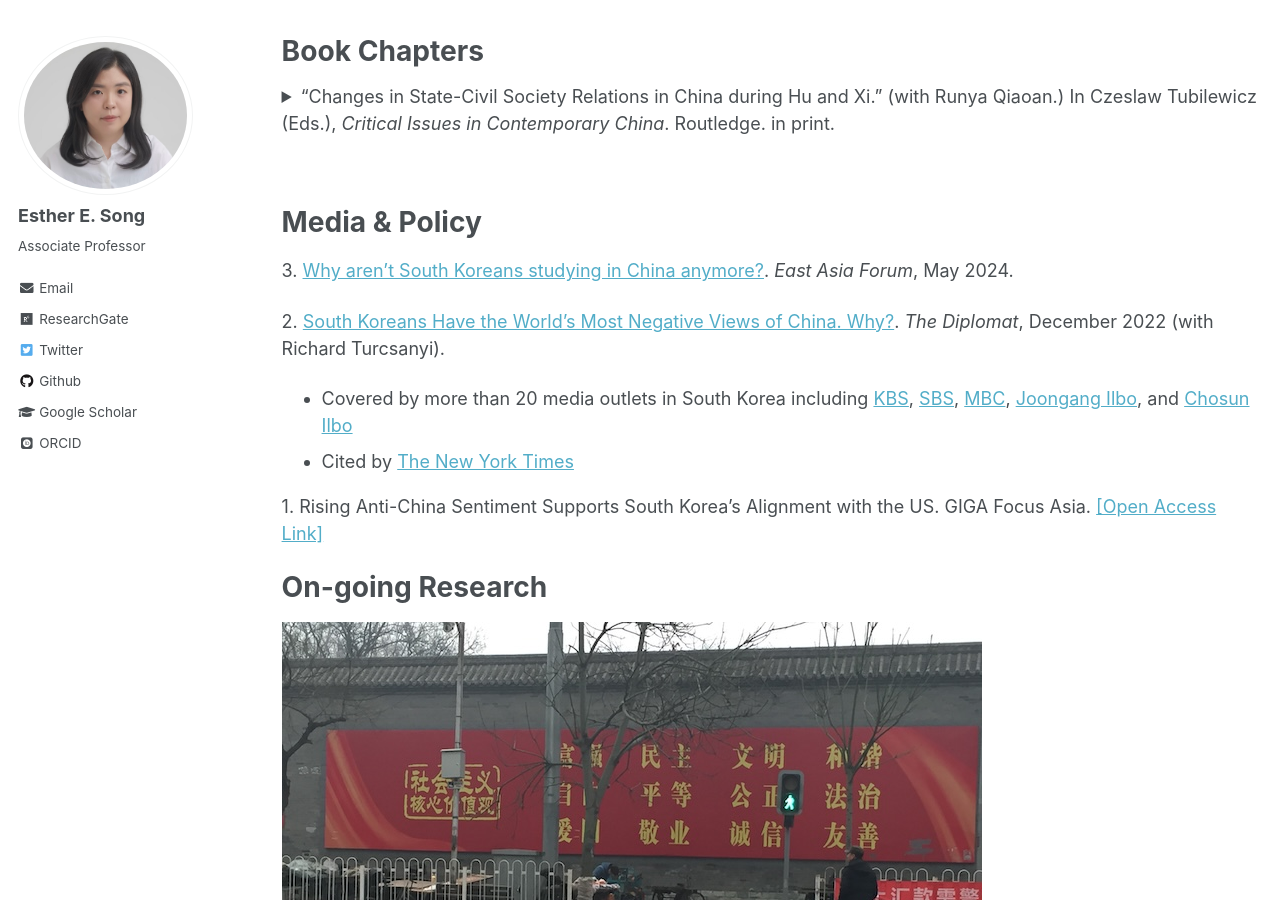
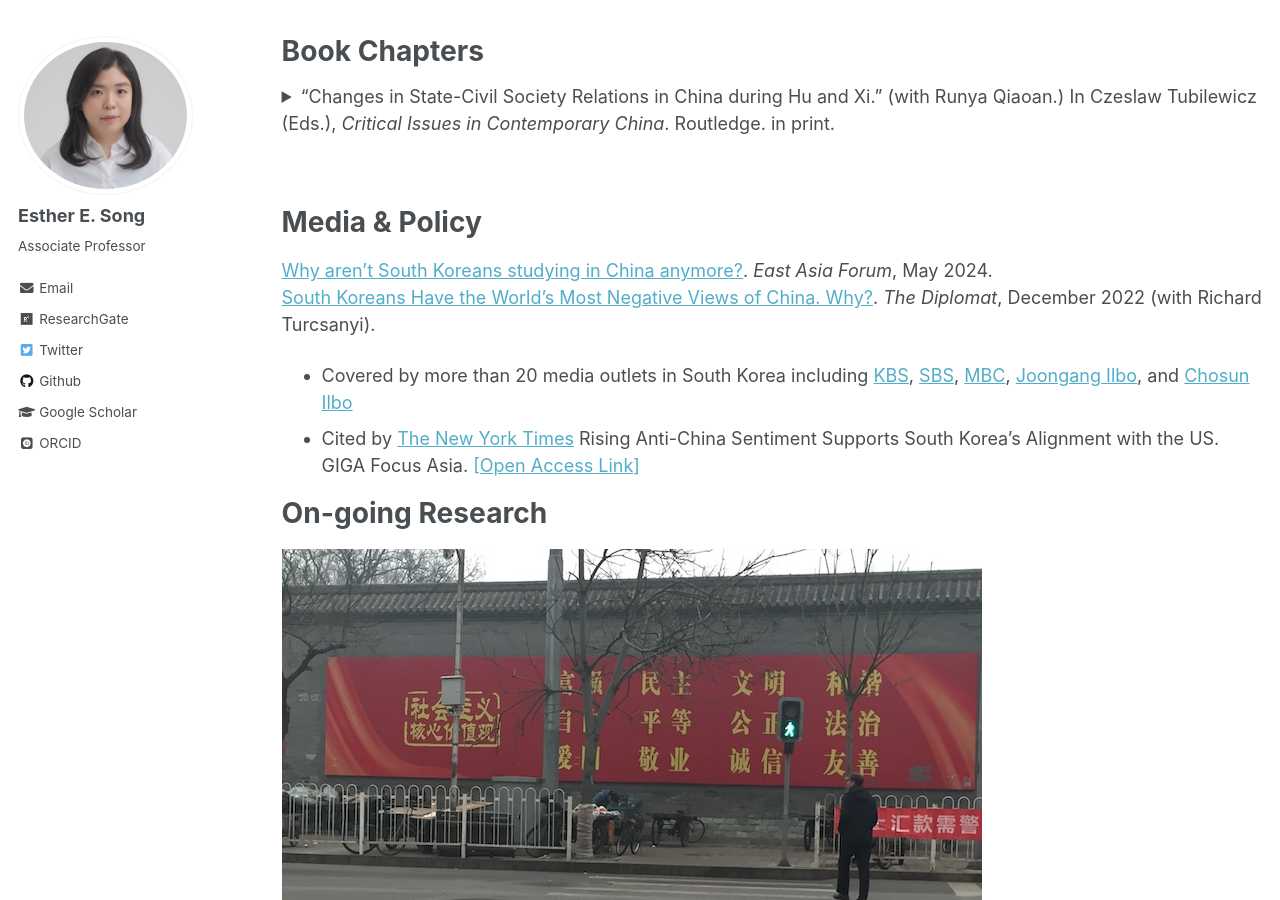
Before and after one commit to ehsong/ehsong.github.io, a Jekyll site: the page built from _pages/research.md, in a window 1280 px wide and 900 px high, scrolled down 1705 px. Built offline with Jekyll 4.4.1, drawn with Linux system fonts in a browser that asks for light colours; some web fonts are replaced.

Commit message:
Update research.md

```diff
--- a/_pages/research.md
+++ b/_pages/research.md
@@ -41,13 +41,11 @@ My research centers on civil society and NGO policies in China; China's diplomac
 
 # Media & Policy
 
-3\. [Why aren't South Koreans studying in China anymore?](https://eastasiaforum.org/2024/05/24/why-arent-south-koreans-studying-in-china-anymore/). *East Asia Forum*, May 2024.
-
-2\. [South Koreans Have the World's Most Negative Views of China. Why?](https://thediplomat.com/2022/12/south-koreans-have-the-worlds-most-negative-views-of-china-why/). *The Diplomat*, December 2022 (with Richard Turcsanyi).
+[Why aren't South Koreans studying in China anymore?](https://eastasiaforum.org/2024/05/24/why-arent-south-koreans-studying-in-china-anymore/). *East Asia Forum*, May 2024.
+[South Koreans Have the World's Most Negative Views of China. Why?](https://thediplomat.com/2022/12/south-koreans-have-the-worlds-most-negative-views-of-china-why/). *The Diplomat*, December 2022 (with Richard Turcsanyi).
    * Covered by more than 20 media outlets in South Korea including [KBS](https://news.kbs.co.kr/news/view.do?ncd=6207159&ref=A), [SBS](https://news.sbs.co.kr/news/endPage.do?news_id=N1007024887&plink=ORI&cooper=NAVER), [MBC](https://imnews.imbc.com/replay/2022/nwtoday/article/6440097_35752.html), [Joongang Ilbo](https://www.joongang.co.kr/article/25129259), and [Chosun Ilbo](https://www.chosun.com/international/international_general/2022/12/28/NSJ6CQ37RNEM3JOVZWWAZDRAAI/?utm_source=naver&utm_medium=referral&utm_campaign=naver-news)
    * Cited by [The New York Times](https://www.nytimes.com/2023/04/10/opinion/south-korea-japan-china-relations.html)
-
-1\. Rising Anti-China Sentiment Supports South Korea’s Alignment with the US. GIGA Focus Asia. [[Open Access Link]](https://www.giga-hamburg.de/en/publications/giga-focus/rising-anti-china-sentiment-supports-south-koreas-alignment-with-the-us)
+Rising Anti-China Sentiment Supports South Korea’s Alignment with the US. GIGA Focus Asia. [[Open Access Link]](https://www.giga-hamburg.de/en/publications/giga-focus/rising-anti-china-sentiment-supports-south-koreas-alignment-with-the-us)
 
 # On-going Research
 ![](/images/crosswalk2.jpg)
@@ -62,7 +60,7 @@ What explains the growth of the NGO sector in China during the recent decades? D
 
 *Working Papers*
 
-<details style="display:inline"><summary>The Political Origins of NGO Sector Expansion Under Authoritarianism: Evidence from Case Comparison of Three Post-Communist Countries.</summary><br><p>What explains the expansion of the NGO sector among authoritarian states in recent decades? Why do authoritarian states repress civil society yet are favorable to certain types of NGOs – the service-oriented NGOs? Using controlled case comparisons of three post-communist authoritarian states – Russia, Kazakhstan, and Belarus, this article demonstrates that NGO sector expansion – particularly the introduction of NGO outsourcing, has been introduced with the policies of welfare liberalization. The antecedent to welfare liberalization can be traced to different political economic pressures that have emerged after the Soviet disintegration. The article contributes to the understanding of the emerging convergence of paradoxical approach towards the NGO sector among authoritarian states which marks a dual strategy of repression of certain sectors – the rights-based groups and co-optation of service-oriented NGOs.</p></details><br>
+<details style="display:inline"><summary>The Political Origins of NGO Sector Expansion Under Authoritarianism: Evidence from Case Comparison of Three Post-Communist Countries.</summary><br><p>What explains the expansion of the NGO sector among authoritarian states in recent decades? Why do authoritarian states repress civil society yet are favorable to certain types of NGOs – the service-oriented NGOs? Using controlled case comparisons of three post-communist authoritarian states – Russia, Kazakhstan, and Belarus, this article demonstrates that NGO sector expansion – particularly the introduction of NGO outsourcing, has been introduced with the policies of welfare liberalization. The antecedent to welfare liberalization can be traced to different political economic pressures that have emerged after the Soviet disintegration. The article contributes to the understanding of the emerging convergence of paradoxical approach towards the NGO sector among authoritarian states which marks a dual strategy of repression of certain sectors – the rights-based groups and co-optation of service-oriented NGOs.</p></details>
 
 <details style="display:inline"><summary>Mapping the Concept of Civil Society in China (with Runya Qiaoan)</summary><br><p>Studies on civil society in China has suffered from a positivist bias where civil society is often conceptualized as the NGO sector. This conceptualization dismisses cultural and social contexts that distinguishes the how the concept of civil society is used and discussed in China. By leveraging a large corpus of text data and computational text analysis on scholarly articles on civil society in China from 2002 to 2021 and public discussions on the concept of civil society on online forums and social media, this article aims to uncover the major conceptual discussions on civil society in China and highlight how they differ from conceptualizations in western political thought.</p></details><ul><li><p>Part of the research presented at Digital Scholarship in East Asian Studies Conference, Max Planck Institute, Berlin July 2024 (scheduled)</p></li></ul>
 
```
